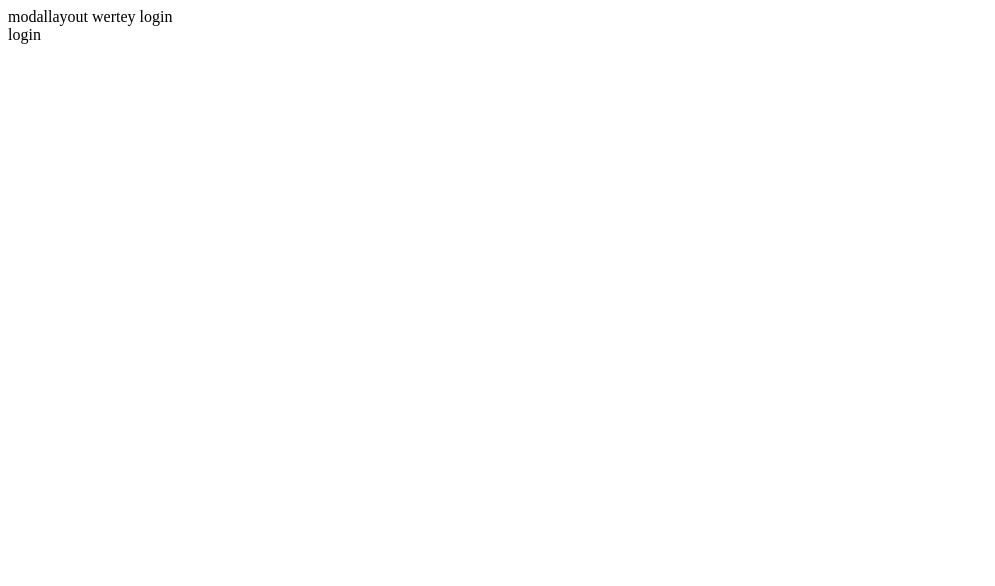
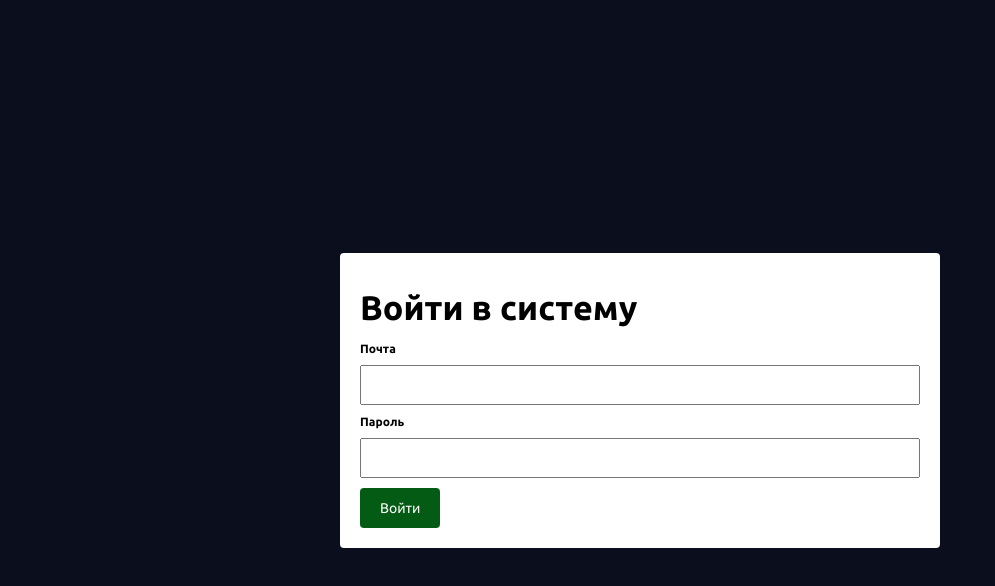
Before and after one commit to dzmitry-viartseika/vue-tinkoff-app, a Vue app in the folder frontend/: page /login in a window 1280 px wide. Shown: the top 586 px of the page, without its empty margins (0-995 px from the left). Built offline with nearby package versions, Linux system fonts and the light colour scheme.

Commit message:
# login page

```diff
--- a/frontend/src/App.vue
+++ b/frontend/src/App.vue
@@ -1,7 +1,6 @@
 <template>
   <div class="app">
-  <component :is="`${layout}-layout`"></component>
-      <router-view/>
+  <component :is="`${layout}-layout`" />
   </div>
 </template>
 
@@ -34,6 +33,7 @@ export default {
 </script>
 
 <style lang="scss">
+@import '@/assets/scss/style.scss';
 
 @font-face {
   font-family: 'Ubuntu';
--- a/frontend/src/assets/scss/_core.scss
+++ b/frontend/src/assets/scss/_core.scss
@@ -14,13 +14,56 @@ body {
     margin: 0 auto;
   }
 
-  &__title {
-    font-size: 30px;
-    color: $color-white;
-    margin-bottom: 15px;
+  &-main {
+
+
+    &_modal {
+      display: flex;
+      align-items: center;
+      justify-content: center;
+      height: 100vh;
+      width: 100%;
+    }
   }
 
-  &__subtitle {
-    font-size: 24px;
+  &__title {
+    font: $font-size-title $font-global-bold;
+  }
+
+  &-field {
+    width: 100%;
+    height: auto;
+    margin-bottom: 10px;
+
+    &__label {
+      font: $font-size-label $font-global-bold;
+      margin-bottom: 10px;
+    }
+
+    &__input {
+      height: 40px;
+      padding: 5px 20px 5px 10px;
+      width: 100%;
+    }
+  }
+
+  &-modal {
+    max-width: 600px;
+    width: 100%;
+    margin: 0 auto;
+    background: $color-white;
+    border-radius: $borderRadius;
+    padding: 20px;
+
+    &-form {
+
+      &__header {
+        padding: 15px 0;
+      }
+
+      &__content {
+
+      }
+    }
   }
 }
--- a/frontend/src/assets/scss/variables.scss
+++ b/frontend/src/assets/scss/variables.scss
@@ -12,3 +12,5 @@ $font-global-medium: Ubuntu-medium, sans-serif;
 $font-global-bold: Ubuntu-bold, sans-serif;
 
 $font-size-base: 14px;
+$font-size-label: 12px;
+$font-size-title: 34px;
--- a/frontend/src/components/Layouts/MainLayout.vue
+++ b/frontend/src/components/Layouts/MainLayout.vue
@@ -1,5 +1,7 @@
 <template>
-  mainlayout
+  <main class="app-main">
+    <router-view/>
+  </main>
 </template>
 
 <script>
@@ -8,6 +10,7 @@ export default {
 };
 </script>
 
-<style scoped>
+<style scoped lang="scss">
+@import "@/assets/scss/variables";
 
 </style>
--- a/frontend/src/components/Layouts/ModalLayout.vue
+++ b/frontend/src/components/Layouts/ModalLayout.vue
@@ -1,22 +1,17 @@
 <template>
-  <div>
-    modallayout
-    wertey
-    <Login />
+  <div class="app-main_modal">
+    <router-view/>
   </div>
 </template>
 
 <script>
-import Login from '@/components/Login/Login.vue';
 
 export default {
   name: 'HelpLayout',
-  components: {
-    Login,
-  },
 };
 </script>
 
-<style scoped>
+<style scoped lang="scss">
+@import "@/assets/scss/variables";
 
 </style>
--- a/frontend/src/components/Login/Login.vue
+++ b/frontend/src/components/Login/Login.vue
@@ -1,13 +1,83 @@
 <template>
-  login
+  <div class="app-modal">
+    <div class="app-modal-form">
+      <div class="app-modal-form__header">
+        <h2 class="app__title">
+          {{ $t(formTitle) }}
+        </h2>
+      </div>
+      <div class="app-modal-form__content">
+        <div class="app-field">
+          <div class="app-field__label">
+            {{ $t(formLabelEmail) }}
+          </div>
+          <input type="text"
+                 class="app-field__input"
+                 v-model="user.email"
+          >
+        </div>
+        <div class="app-field">
+          <div class="app-field__label">
+            {{ $t(formLabelPassword) }}
+          </div>
+          <input type="text"
+                 class="app-field__input"
+                 v-model="user.password"
+          >
+        </div>
+      </div>
+      <div class="app-modal-form__footer">
+        <button class="app-button"
+                @click="proceedTo">
+          {{ $t(loginButton) }}
+        </button>
+      </div>
+    </div>
+  </div>
 </template>
 
 <script>
+import { computed, reactive } from 'vue';
+import { useRouter } from 'vue-router';
+
 export default {
   name: 'Login',
+  setup() {
+    const router = useRouter();
+    const user = reactive({
+      email: '',
+      password: '',
+    });
+    const loginTitle = 'login.title';
+    const labelEmail = 'labels.email';
+    const labelPassword = 'labels.password';
+    const loginButtonText = 'global.signIn';
+    const formTitle = computed(() => loginTitle);
+    const formLabelEmail = computed(() => labelEmail);
+    const formLabelPassword = computed(() => labelPassword);
+    const loginButton = computed(() => loginButtonText);
+
+    const proceedTo = () => {
+      router.push('/');
+    };
+
+    return {
+      formTitle,
+      formLabelEmail,
+      formLabelPassword,
+      loginButton,
+      user,
+      proceedTo,
+    };
+  },
 };
 </script>
 
-<style scoped>
+<style scoped lang="scss">
+@import "@/assets/scss/variables";
+
+.app-modal {
+
+}
 
 </style>
--- a/frontend/src/locales/en.json
+++ b/frontend/src/locales/en.json
@@ -1,9 +1,17 @@
 {
   "global": {
-    "more": "more"
+    "more": "more",
+    "signIn": "Sign In"
   },
   "titles": {
     "auth": "Authorization",
     "help": "Help"
+  },
+  "login": {
+    "title": "Sign in"
+  },
+  "labels": {
+    "email": "Email",
+    "password": "Password"
   }
 }
--- a/frontend/src/locales/ru.json
+++ b/frontend/src/locales/ru.json
@@ -1,9 +1,17 @@
 {
   "global": {
-    "more": "Еще"
+    "more": "Еще",
+    "signIn": "Войти"
   },
   "titles": {
     "auth": "Авторизация",
     "help": "Помощь"
+  },
+  "login": {
+    "title": "Войти в систему"
+  },
+  "labels": {
+    "email": "Почта",
+    "password": "Пароль"
   }
 }
```
